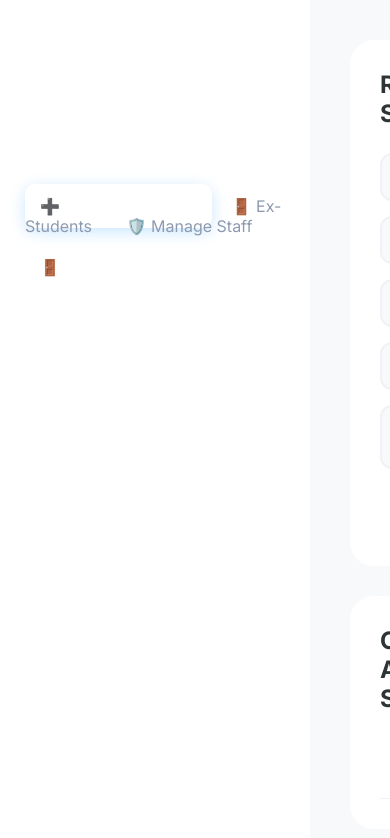
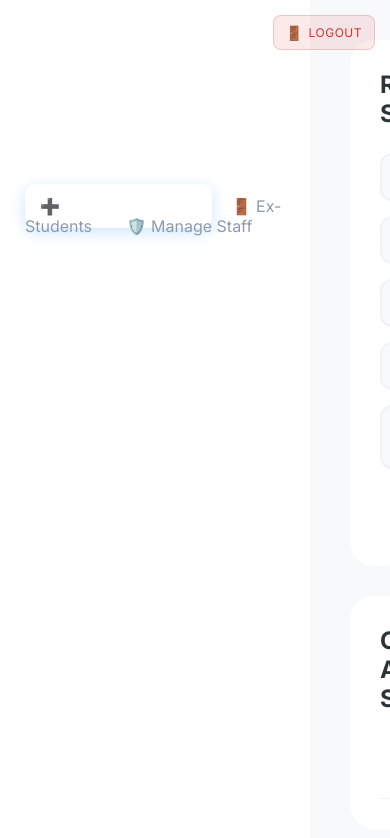
Before and after one commit to AR2908/Hostrac, a plain HTML site: page frontend/pages/admin-dashboard.html in a window 390 px wide. Drawn offline with Linux system fonts and the light colour scheme; no server answers; sample sign-in values are in the browser's storage.

Commit message:
Update style.css

```diff
--- a/frontend/style/style.css
+++ b/frontend/style/style.css
@@ -128,3 +128,41 @@ input:focus, select:focus { border-color: var(--primary); background: white; }
 .modal { display: none; position: fixed; z-index: 100; left: 0; top: 0; width: 100%; height: 100%; background: rgba(0,0,0,0.5); backdrop-filter: blur(4px); }
 .modal-content { background: white; margin: 8% auto; padding: 30px; width: 450px; border-radius: 24px; position: relative; box-shadow: var(--card-shadow); animation: fadeIn 0.3s ease; }
 .close-btn { position: absolute; right: 25px; top: 20px; font-size: 24px; cursor: pointer; color: #b2bec3; }
+/* Sirf Mobile Screens ke liye (768px se niche) */
+@media screen and (max-width: 768px) {
+
+    /* 1. Sidebar ke purane logout container ko hide ya adjust karein */
+    .sidebar .logout {
+        border-top: none;
+        padding-top: 0;
+        position: absolute; /* Ise sidebar se nikaal kar top par le jayenge */
+        top: 15px;
+        right: 15px;
+        z-index: 1001; /* Sabse upar dikhega */
+    }
+
+    /* 2. Logout Button ka look mobile ke liye compact karein */
+    .sidebar .logout a {
+        background: rgba(214, 48, 49, 0.1); /* Light red background */
+        color: #d63031 !important; /* Red color text */
+        padding: 8px 12px !important;
+        border-radius: 8px;
+        font-size: 12px;
+        border: 1px solid rgba(214, 48, 49, 0.2);
+        display: flex;
+        align-items: center;
+        gap: 5px;
+        text-transform: uppercase;
+        letter-spacing: 0.5px;
+    }
+
+    /* 3. "Logout" text ko chota karke sirf Icon ya chota text dikhayein */
+    .sidebar .logout a span {
+        font-size: 14px;
+    }
+
+    /* 4. Agar mobile par sidebar row-wise hai (top bar), toh logo ko thoda left shift karein */
+    .sidebar .logo {
+        max-width: 150px;
+    }
+}
```
